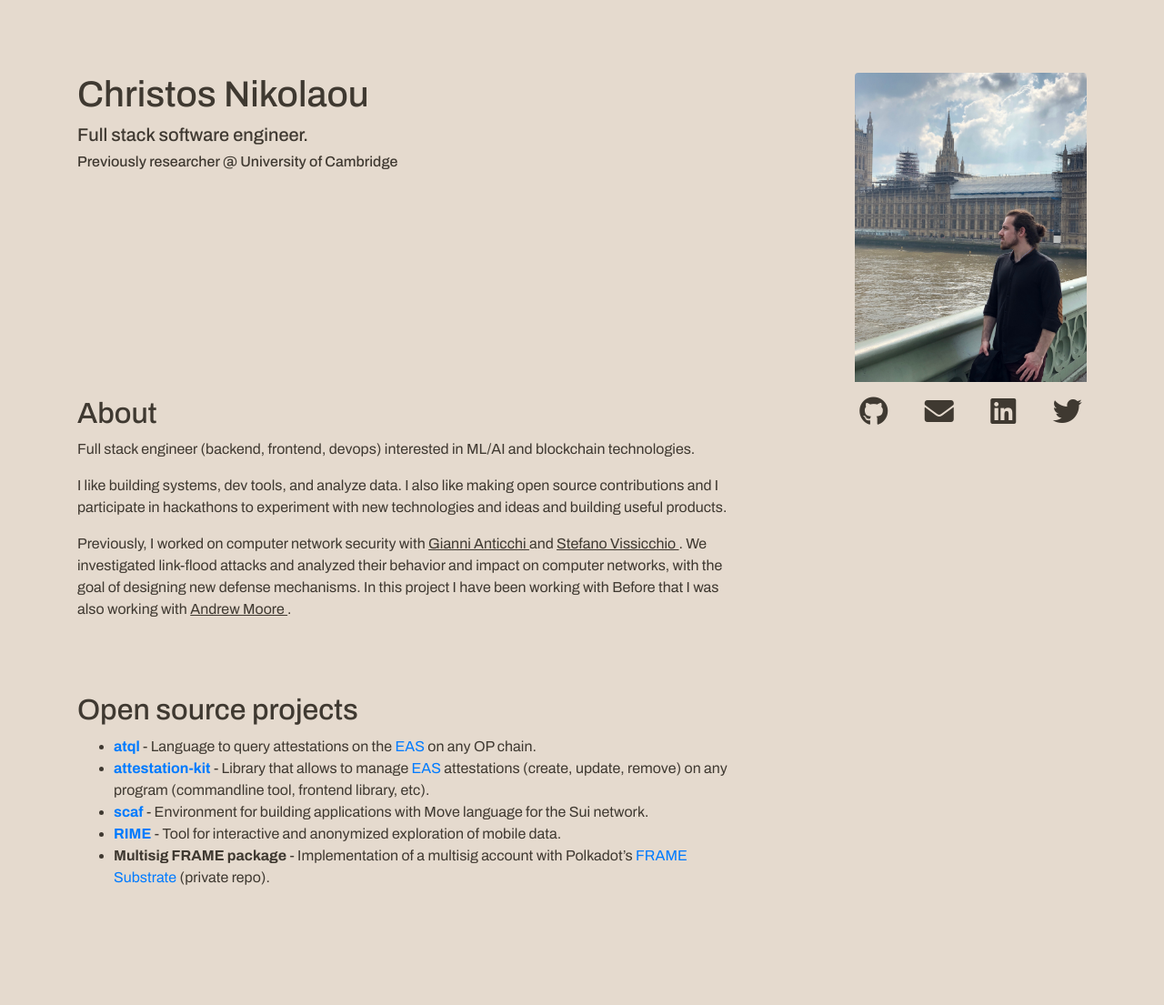
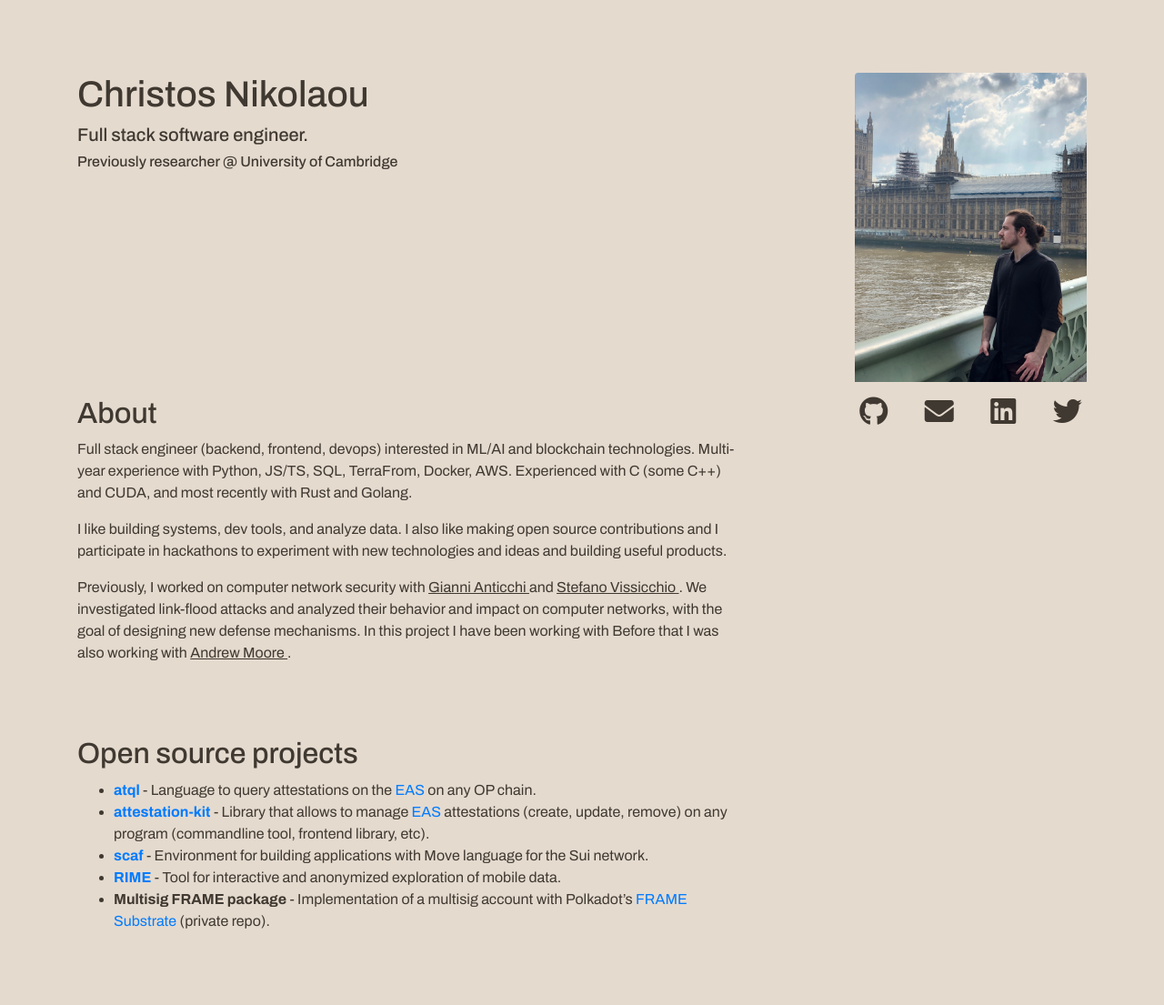
Before and after one commit to cNikolaou/cnikolaou.github.io, a Jekyll site: the page built from index.html, in a window 1280 px wide. Shown: the whole page at 91% size. Built offline with Jekyll 4.4.1, drawn with Linux system fonts in a browser that asks for light colours; nearby versions of some CDN libraries; before the commit the page ends 1057 px from its top, so only the background shows below that.

Commit message:
Add programming languages experience in "About" section

```diff
--- a/index.html
+++ b/index.html
@@ -21,7 +21,9 @@ title: Christos Nikolaou - Home
 
       <p>
         Full stack engineer (backend, frontend, devops) interested in ML/AI and
-        blockchain technologies.
+        blockchain technologies. Multi-year experience with Python, JS/TS, SQL,
+        TerraFrom, Docker, AWS. Experienced with C (some C++) and CUDA, and most
+        recently with Rust and Golang.
       </p>
 
       <p>
```
